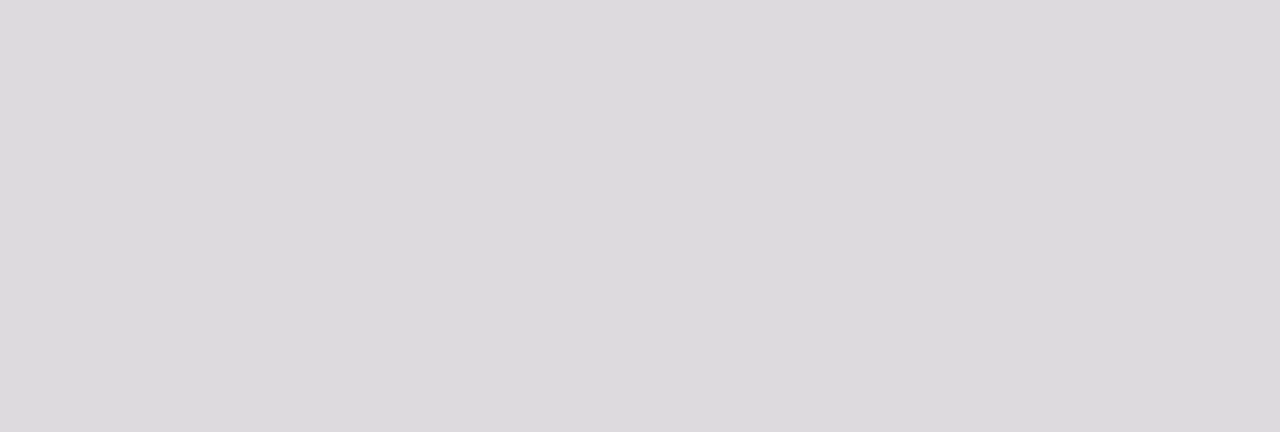
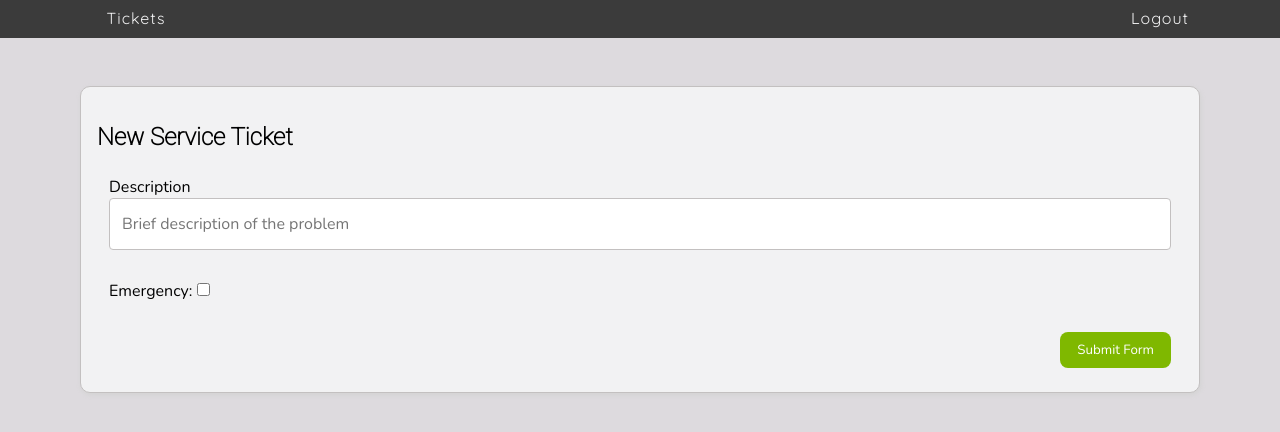
Before and after one commit to EricMartinez007/Honey-Rae-Repairs-React, a React (Vite) app: page /tickets/create in a window 1280 px wide. Shown: the top 432 px of the page. Built offline with nearby package versions, Linux system fonts and the light colour scheme; sample sign-in values are in the browser's storage.

Commit message:
Made buttons for customers to view tickets, open tickets, and create tickets

```diff
--- /dev/null
+++ b/src/components/forms/TicketForm.jsx
@@ -0,0 +1,49 @@
+import { useState } from "react"
+import "./Form.css"
+
+export const TicketForm = () => {
+    //need to add emergency as false here to set a default value to our state obj
+    const [ticket, setTicket] = useState({ description: "", emergency: false })
+
+
+    return (
+        <form>
+            <h2>New Service Ticket</h2>
+            <fieldset>
+                <div className="form-group">
+                    <label>Description</label>
+                    <input
+                        type="text"
+                        className="form-control"
+                        placeholder="Brief description of the problem"
+                        onChange={(event) => {
+                            const ticketCopy = {...ticket}
+                            ticketCopy.description = event.target.value
+                            setTicket(ticketCopy)
+                        }}
+                    />
+                </div>
+            </fieldset>
+            <fieldset>
+                <div className="form-group">
+                    <label>
+                        Emergency:
+                        <input
+                            type="checkbox"
+                            onChange={(event) => {
+                                const ticketCopy = {...ticket}
+                                ticketCopy.emergency = event.target.checked
+                                setTicket(ticketCopy)
+                            }}
+                        />
+                    </label>
+                </div>
+            </fieldset>
+            <fieldset>
+                <div className="form-group">
+                    <button className="form-btn btn-info">Submit Form</button>
+                </div>
+            </fieldset>
+        </form>
+    )
+}
--- a/src/components/tickets/Ticket.jsx
+++ b/src/components/tickets/Ticket.jsx
@@ -1,6 +1,6 @@
 import { useEffect, useState } from "react"
 import { getAllEmployees } from "../../services/employeeService"
-import { assignTicket, updateTicket } from "../../services/ticketService"
+import { assignTicket, deleteTicket, updateTicket } from "../../services/ticketService"
 
 export const Ticket = ({ ticket, currentUser, getAndSetTickets }) => {
     const [employees, setEmployees] = useState([])
@@ -46,6 +46,12 @@ export const Ticket = ({ ticket, currentUser, getAndSetTickets }) => {
         })
     }
 
+    const handleDelete = () => {
+        deleteTicket(ticket.id).then(() => {
+            getAndSetTickets()
+        })
+    }
+
     return (
         <section className="ticket">
             <header className="ticket-info">#{ticket.id}</header>
@@ -72,6 +78,11 @@ export const Ticket = ({ ticket, currentUser, getAndSetTickets }) => {
                         Close
                     </button>)
                     :("")}
+                    {!currentUser.isStaff ?
+                    (<button className="btn btn-warning" onClick={handleDelete}>
+                        Delete
+                    </button>)
+                    : ("")}
                 </div>
             </footer>
         </section>
--- a/src/components/tickets/TicketFilterBar.jsx
+++ b/src/components/tickets/TicketFilterBar.jsx
@@ -1,6 +1,12 @@
-export const TicketFilterBar = ({setShowEmergencyOnly, setSearchTerm}) => {
+import { useNavigate } from "react-router-dom"
+
+export const TicketFilterBar = ({setShowEmergencyOnly, setSearchTerm, currentUser, setShowOpenOnly}) => {
+    const navigate = useNavigate()
+
     return (
         <div className="filter-bar">
+            {currentUser.isStaff ? (
+            <>
                 <button
                     className="filter-btn btn-primary"
                     onClick={() => {
@@ -25,6 +31,35 @@ export const TicketFilterBar = ({setShowEmergencyOnly, setSearchTerm}) => {
                     placeholder="Search Tickets"
                     className="ticket-search"
                 />
+            </>
+        ) : (
+            <>
+                <button
+                    className="filter-btn btn-primary"
+                    onClick={() => {
+                        navigate("/tickets/create")
+                    }}
+                >
+                    Create Ticket
+                </button>
+                <button
+                    className="filter-btn btn-info"
+                    onClick={() => {
+                        setShowOpenOnly(true)
+                    }}
+                >
+                    Open Tickets
+                </button>
+                <button
+                    className="filter-btn btn-secondary"
+                    onClick={() => {
+                        setShowOpenOnly(false)
+                    }}
+                >
+                    All My Tickets
+                </button>
+            </>
+        )}
         </div>
     )
 }
--- a/src/components/tickets/TicketList.jsx
+++ b/src/components/tickets/TicketList.jsx
@@ -7,6 +7,7 @@ import { TicketFilterBar } from "./TicketFilterBar"
 export const TicketList = ({ currentUser }) => {
     const [allTickets, setAllTickets] = useState([])
     const [showEmergencyOnly, setShowEmergencyOnly] = useState(false)
+    const [showOpenOnly, setShowOpenOnly] = useState(false)
     const [filteredTickets, setFilteredTickets] = useState([])
     const [searchTerm, setSearchTerm] = useState("")
 
@@ -42,12 +43,23 @@ export const TicketList = ({ currentUser }) => {
         setFilteredTickets(foundTickets)
     }, [searchTerm, allTickets])
 
+    useEffect(() => {
+        if (showOpenOnly) {
+            const openTickets = allTickets.filter(ticket => ticket.dateCompleted === '')
+            setFilteredTickets(openTickets)
+        } else {
+            setFilteredTickets(allTickets)
+        }
+    }, [showOpenOnly, allTickets])
+
     return (
     <div className="tickets-container">
         <h2>Tickets</h2>
         <TicketFilterBar
             setShowEmergencyOnly={setShowEmergencyOnly}
+            setShowOpenOnly={setShowOpenOnly}
             setSearchTerm={setSearchTerm}
+            currentUser={currentUser}
         />
         <article className="tickets">
             {filteredTickets.map((ticketObj) => {
--- a/src/services/ticketService.js
+++ b/src/services/ticketService.js
@@ -9,7 +9,7 @@ export const assignTicket = (employeeTicket) => {
             "Content-Type": "application/json",
         },
         body: JSON.stringify(employeeTicket),
-    } )
+    })
 }
 
 export const updateTicket = (ticket) => {
@@ -21,3 +21,19 @@ export const updateTicket = (ticket) => {
         body: JSON.stringify(ticket)
     })
 }
+
+export const deleteTicket = (ticketId) => {
+    return fetch (`http://localhost:8088/serviceTickets/${ticketId}`, {
+        method: "DELETE"
+    })
+}
+
+export const createTicket = (ticket) => {
+    return fetch (`http://localhost:8088/serviceTickets`, {
+        method: "POST",
+        headers: {
+            "Content-Type": "application/json",
+        },
+        body: JSON.stringify(ticket),
+    })
+}
--- a/src/views/CustomerViews.jsx
+++ b/src/views/CustomerViews.jsx
@@ -2,6 +2,7 @@ import { Outlet, Route, Routes } from "react-router-dom"
 import { Welcome } from "../components/welcome/Welcome"
 import { CustomerNav } from "../components/nav/CustomerNav"
 import { TicketList } from "../components/tickets/TicketList"
+import { TicketForm } from "../components/forms/TicketForm"
 
 export const CustomerViews = ({ currentUser }) => {
     return (
@@ -16,7 +17,10 @@ export const CustomerViews = ({ currentUser }) => {
                 }
             >
                 <Route index element={<Welcome />} />
-                <Route path="tickets" element={<TicketList currentUser={currentUser}/>} />
+                <Route path="tickets">
+                    <Route index element={<TicketList currentUser={currentUser}/>} />
+                    <Route path="create" element={<TicketForm/>}/>
+                </Route>
             </Route>
         </Routes>
     )
```
Lines whose indentation alone changed are shown as unchanged.
